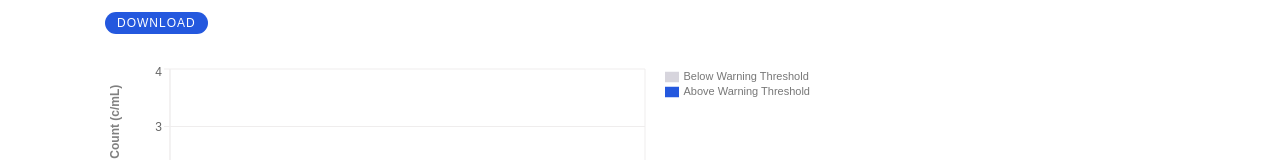
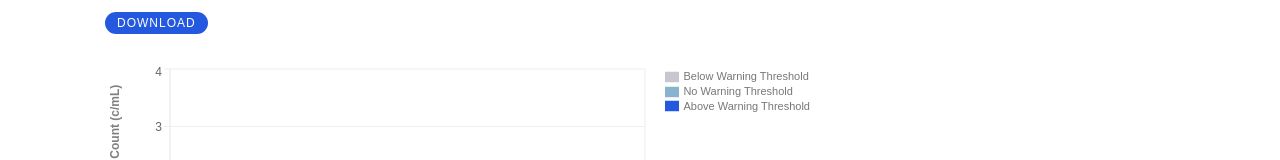
Before and after one commit to Jamie-Walton/hab-website, a React (Create React App) app in the folder frontend/: page / in a window 1280 px wide. Shown: the part 940-1100 px from the top of the page. Built offline with nearby package versions, Linux system fonts and the light colour scheme; no server answers; a web font is replaced by a local one.

Commit message:
Separate bar colors by threshold

```diff
--- a/frontend/src/components/Page.js
+++ b/frontend/src/components/Page.js
@@ -25,7 +25,6 @@ class Page extends React.Component {
                     const counts = res.data.counts;
                     const days = res.data.days;
                     if (res.data.empties) {
-                        console.log(res.data.empties);
                         for (let i = 0; i < counts.length; i++) {
                             Object.keys(counts[i]).forEach((key, index) => {
                                 if (counts[i][key] === 0) {
@@ -88,8 +87,9 @@ class Page extends React.Component {
                     name => Object.fromEntries(
                         [
                             ['name', name],
-                            ['below', Math.min(average(this.state.counts.map(c => c[name])), thresholds[name])],
-                            ['above', Math.max(0, average(this.state.counts.map(c => c[name])) - thresholds[name])],
+                            ['none', (thresholds[name]) ? 0 : average(this.state.counts.map(c => c[name]))],
+                            ['below', (thresholds[name]) ? ( (average(this.state.counts.map(c => c[name])) < thresholds[name]) ? average(this.state.counts.map(c => c[name])) : 0 ) : 0],
+                            ['above', (thresholds[name]) ? ( (average(this.state.counts.map(c => c[name])) > thresholds[name]) ? average(this.state.counts.map(c => c[name])) : 0 ) : 0],
                         ]
                         )
                     );
--- a/frontend/src/components/TotalPlot.js
+++ b/frontend/src/components/TotalPlot.js
@@ -56,7 +56,8 @@ class TotalPlot extends React.Component {
                             cursor={{ fill: 'rgba(206, 206, 206, 0.3)' }}
                                 />
                         <Legend layout="vertical" verticalAlign="top" align="right" wrapperStyle={{margin:'0 -20px'}} />
-                        <Bar dataKey="below" name="Below Warning Threshold" stackId="a" fill="#d7d5dd" />
+                        <Bar dataKey="below" name="Below Warning Threshold" stackId="a" fill="#c7c7d1" />
+                        <Bar dataKey="none" name="No Warning Threshold" stackId="a" fill="#8ab3cf" />
                         <Bar dataKey="above" name="Above Warning Threshold" stackId="a" fill="#2458DE" />
                     </BarChart>
                 </div>
```
